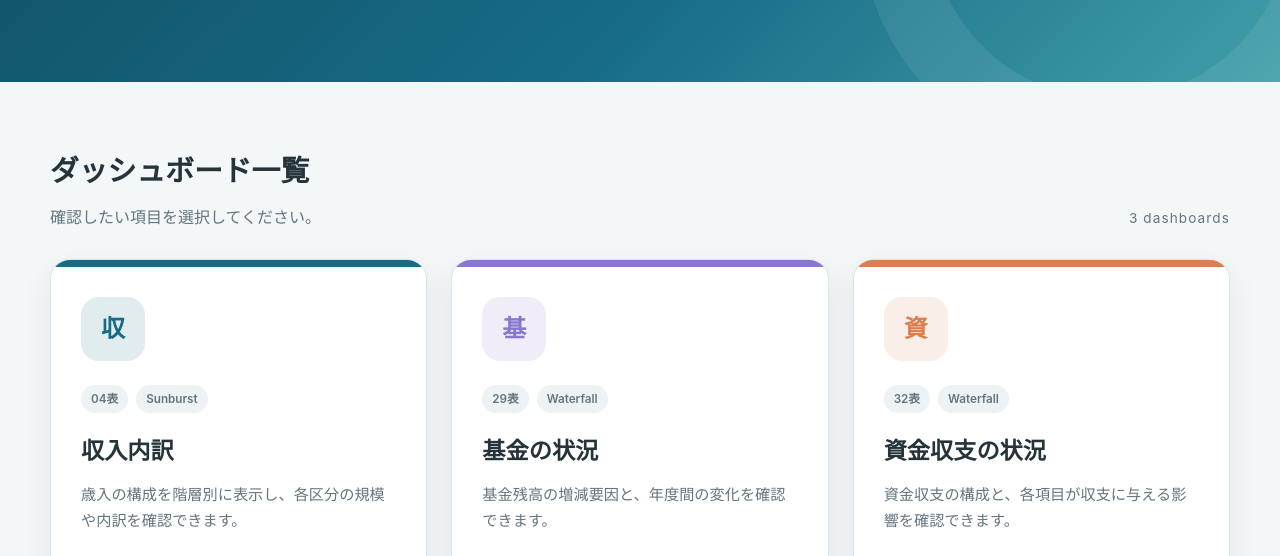
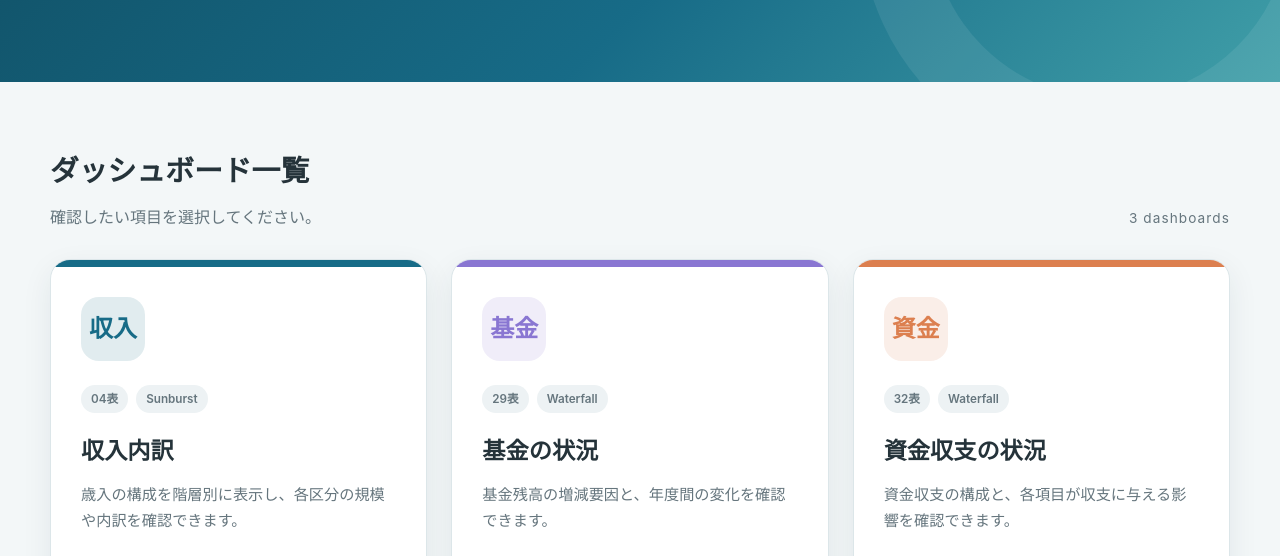
Before and after one commit to yujiuchi/financial-results, a plain HTML site: page index.html in a window 1280 px wide. Shown: the part 231-787 px from the top of the page. Drawn offline with Linux system fonts and the light colour scheme.

Commit message:
Update card icons with full terms in index.html

```diff
--- a/index.html
+++ b/index.html
@@ -36,7 +36,7 @@
     <div class="dashboard-grid">
 
       <a class="dashboard-card card-income" href="04.html">
-        <div class="card-icon" aria-hidden="true">収</div>
+        <div class="card-icon" aria-hidden="true">収入</div>
 
         <div class="card-content">
           <div class="card-tags">
@@ -55,7 +55,7 @@
       </a>
 
       <a class="dashboard-card card-fund" href="29.html">
-        <div class="card-icon" aria-hidden="true">基</div>
+        <div class="card-icon" aria-hidden="true">基金</div>
 
         <div class="card-content">
           <div class="card-tags">
@@ -74,7 +74,7 @@
       </a>
 
       <a class="dashboard-card card-balance" href="32h.html">
-        <div class="card-icon" aria-hidden="true">資</div>
+        <div class="card-icon" aria-hidden="true">資金</div>
 
         <div class="card-content">
           <div class="card-tags">
```
